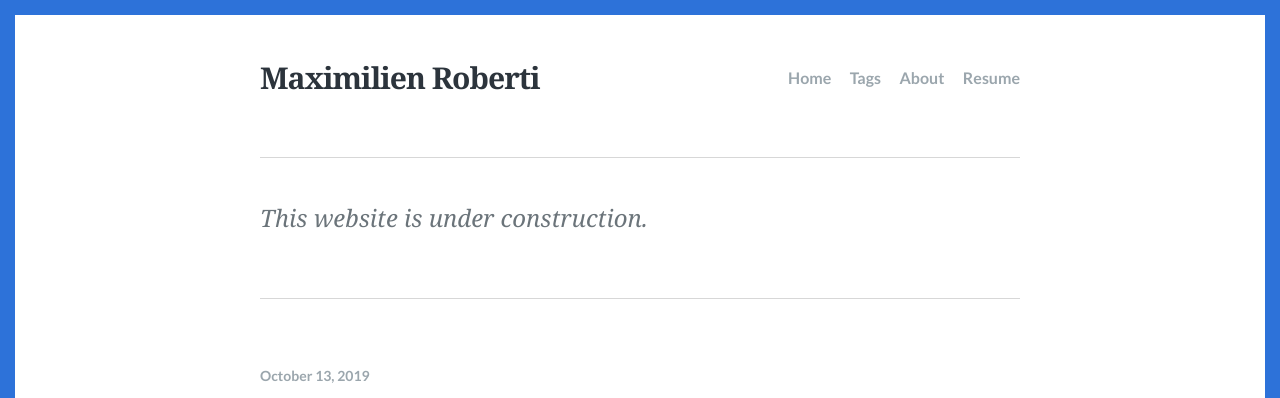
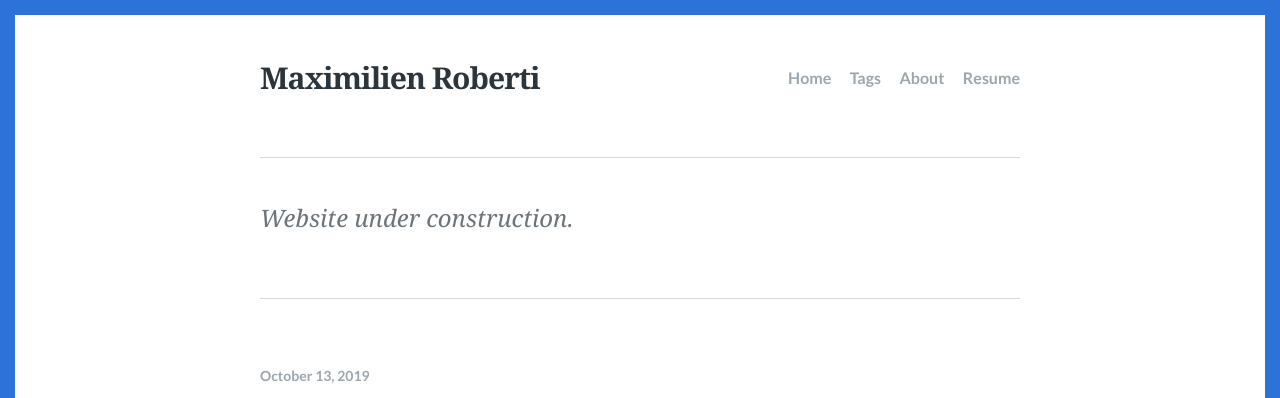
Before and after one commit to maximilienroberti/Scriptor-blog, a Jekyll site: the page built from index.html, in a window 1280 px wide. Shown: the top 398 px of the page. Built offline with Jekyll 4.4.1, drawn with Linux system fonts in a browser that asks for light colours; the list of posts is cut into pages by our own code.

Commit message:
Update Config “config”

```diff
--- a/_config.yml
+++ b/_config.yml
@@ -1,7 +1,7 @@
 accent_color: '#2d72d9'
 lang: en-US
 title: Maximilien Roberti
-description: This website is under construction.
+description: Website under construction.
 baseurl: ''
 url: 'https://maximilienroberti.github.io'
 permalink: '/:title'
```
